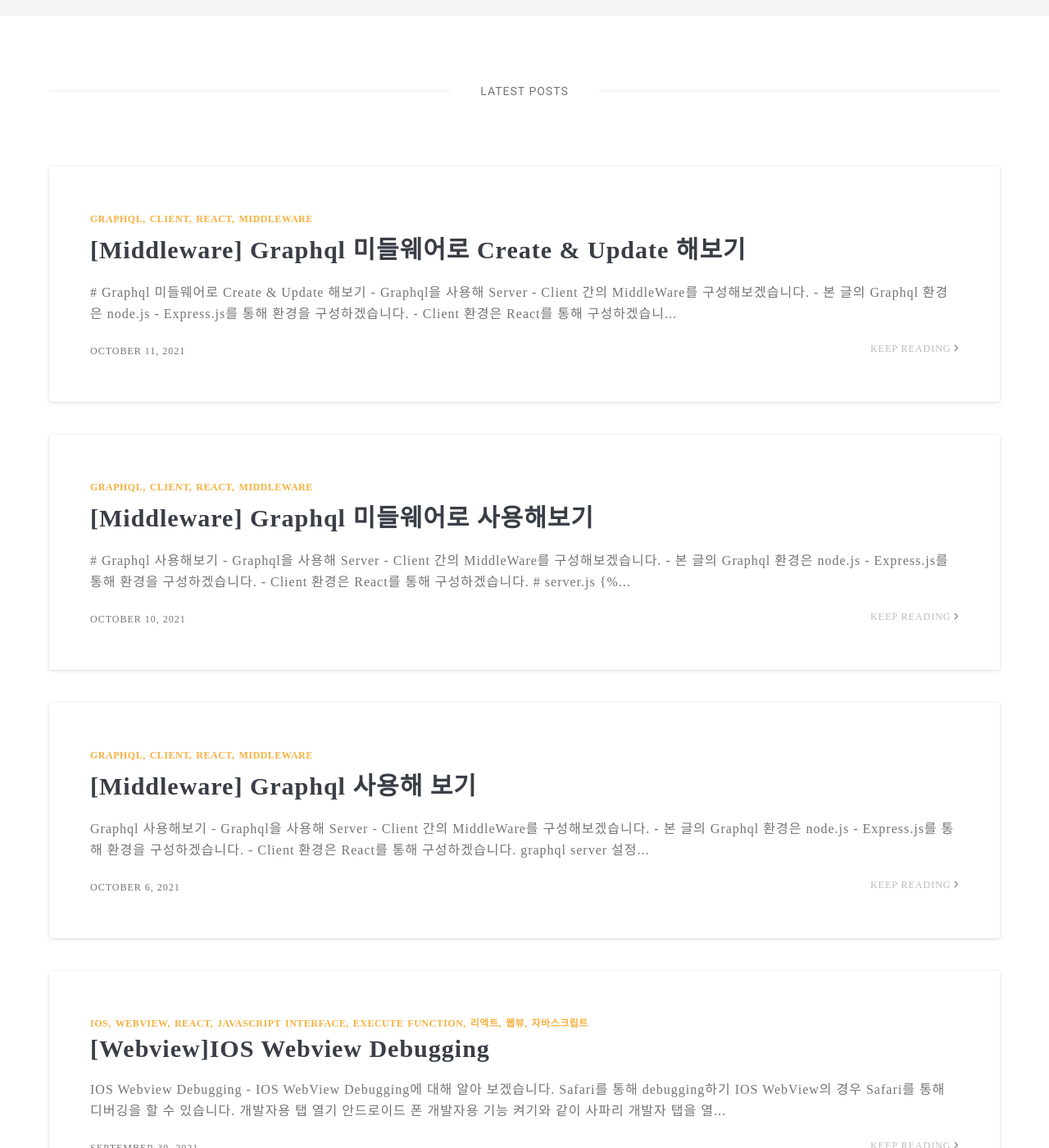
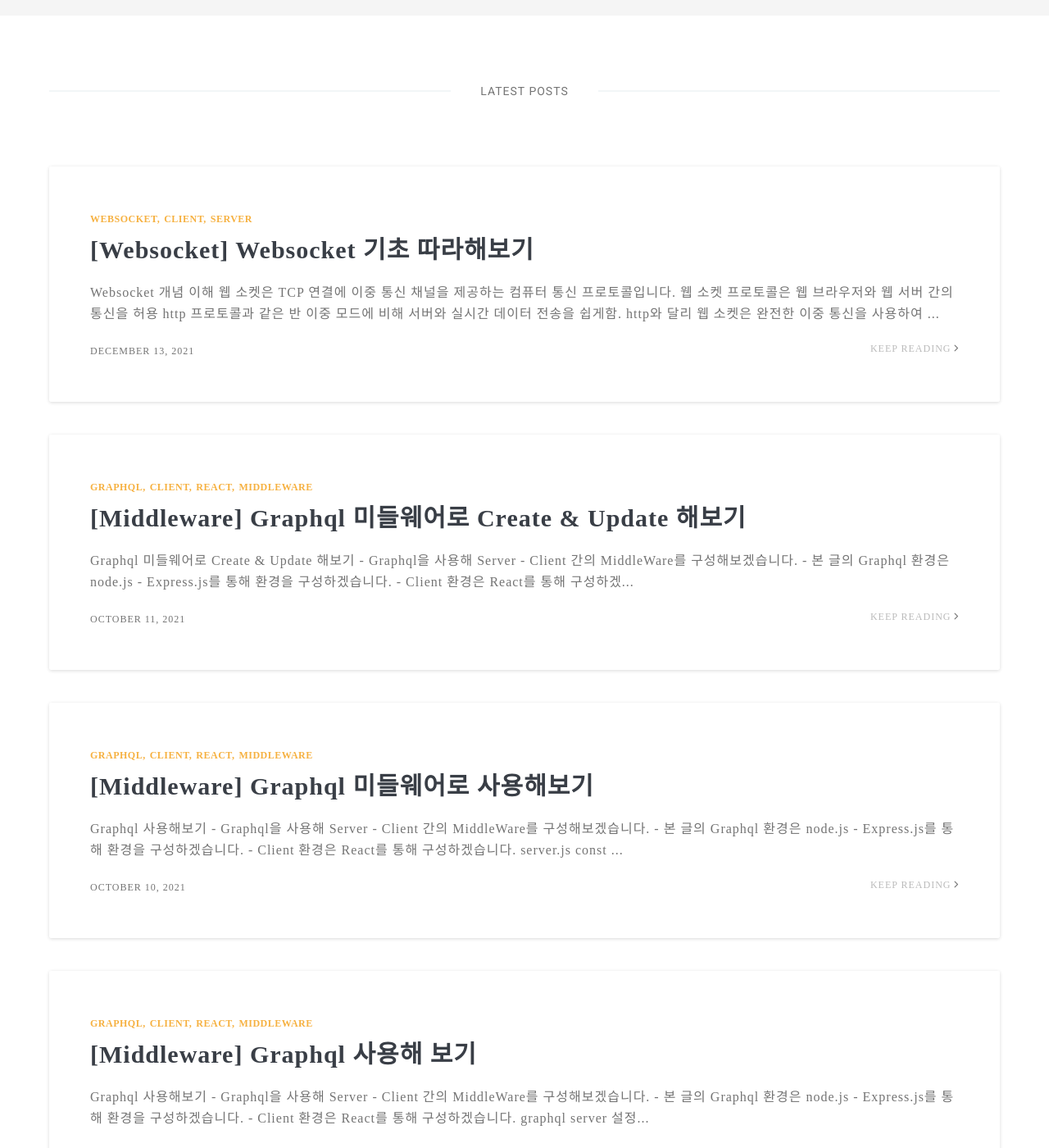
Before and after one commit to JongHyuckLee/JongHyuckLee.github.io, a Jekyll site: the page built from index.html, in a window 1280 px wide and 1400 px high, scrolled down 544 px. Shown: the whole window at 82% size. Built offline with Jekyll 4.4.1, drawn with Linux system fonts in a browser that asks for light colours; nearby versions of some CDN libraries; some web fonts are replaced; the list of posts is cut into pages by our own code; some of the changed text lies outside the part shown.

Commit message:
websocket basic 공부해보기

```diff
--- a/_posts/2021-10-10-graphql-filtering-data-study.markdown
+++ b/_posts/2021-10-10-graphql-filtering-data-study.markdown
@@ -57,7 +57,7 @@ app.use('/graphql', graphqlHTTP({
 }));
 app.listen(4000);
 console.log('Running a GraphQL API server at http://localhost:4000/graphql');
-{%highlight node%}
+{%endhighlight%}
 
 - POSTS: mock data 입니다.
 - buildSchema
--- a/_posts/2021-10-11-using-graphql-crud-study.markdown
+++ b/_posts/2021-10-11-using-graphql-crud-study.markdown
@@ -92,7 +92,7 @@ app.use('/graphql', graphqlHTTP({
     graphiql: true,
 }));
 app.listen(4000);
-{%highlight node%}
+{%endhighlight%}
 
 - Mutation : Create, Update 등 데이터 변경이 일어날 때 사용되는 Graphql을 정의합니다.
     -  submitPost : Create 역할을 하는 Graphql 입니다.
--- /dev/null
+++ b/_posts/2021-12-13-basic-websocket-study.markdown
@@ -0,0 +1,112 @@
+---
+layout: post
+title: "[Websocket] Websocket 기초 따라해보기"
+date: 2021-12-13
+tags: websocket, client, server
+---
+
+# Websocket 개념 이해
+- 웹 소켓은 TCP 연결에 이중 통신 채널을 제공하는 컴퓨터 통신 프로토콜입니다.
+- 웹 소켓 프로토콜은 웹 브라우저와 웹 서버 간의 통신을 허용
+- http 프로토콜과 같은 반 이중 모드에 비해 서버와 실시간 데이터 전송을 쉽게함.
+- http와 달리 웹 소켓은 완전한 이중 통신을 사용하여 웹 소켓이 TCP에서 메시지를 스트리밍할 수 있음.
+- 웹 소켓 프로토콜 사양은 ws(WebSocket), wss(WebSocket Secure)의 두 가지로 각각 암호화되지 않은 연결 및 암호화된 연결에 사용됨.
+
+# Web Socket Client 작성해 보기.
+- ws 프로토콜을 이용해 client에서 server로 연결하는 간단한 예시입니다.
+- websocket 연결과 메시지 구독 예시를 알아봅니다.
+- 출처 : https://poiemaweb.com/nodejs-socketio
+
+{%highlight html%}
+
+<!DOCTYPE html>
+<html>
+<head>
+    <meta charset="UTF-8">
+    <title>WebSocket Example</title>
+</head>
+<body>
+<script>
+    const ws = new WebSocket("ws://localhost:3000");
+
+    // 연결이 수립되면 서버에 메시지를 전송한다
+    ws.onopen = function() {
+        ws.send("Client message: Hi!");
+    }
+
+    // 서버로 부터 메시지를 수신한다
+    ws.onmessage = function(event) {
+        console.log("Server message: ", event.data);
+    }
+
+    // error event handler
+    ws.onerror = function(event) {
+        console.log("Server error message: ", event.data);
+    }
+</script>
+</body>
+</html>
+
+{%endhighlight%}
+
+# Web Socket Server 작성해 보기.
+- server는 노드로 작성해보도록 하겠습니다.
+- 먼저 프로젝트를 생성하고 관련 package를 설치합니다.
+- 출처 : https://poiemaweb.com/nodejs-socketio
+
+## 디렉토리 생성 및 관련 package 설치
+
+- root directory 생성
+- install package
+
+{%highlight terminal%}
+
+$ mkdir basic-websocket && cd basic-websocket
+$ npm init --y
+$ npm install ws --save
+
+{%endhighlight%}
+
+## 코드 작성
+
+- server 코드를 작성합니다.
+- server.js
+
+{%highlight js%}
+
+const WebSocketServer = require("ws").Server;
+const wss = new WebSocketServer({ port: 3000 });
+
+// 연결이 수립되면 클라이언트에 메시지를 전송하고 클라이언트로부터의 메시지를 수신한다
+wss.on("connection", function(ws) {
+    ws.send("Hello! I am a server.");
+    ws.on("message", function(message) {
+        console.log("Received: %s", message);
+    });
+});
+
+{%endhighlight%}
+
+# Server 실행하기
+
+{%highlight terminal%}
+
+$ node server
+
+{%endhighlight%}
+
+# 실행화면
+- local에서 실행한 index.html의 콘솔창에서 websocket 연결 시 init 메세지가 찍히는것을 볼 수 있습니다.
+
+<img src="{{site.baseurl}}/images/WebSocket/basic-websocket.png"/>
+
+
+<pre class="source">
+출처:
+- https://urmaru.com/7
+- https://poiemaweb.com/nodejs-socketio
+
+git example :
+- https://github.com/JongHyuckLee/websocketStudy
+
+</pre>
```
Also changed, not shown: images/WebSocket/basic-websocket.png (added).
